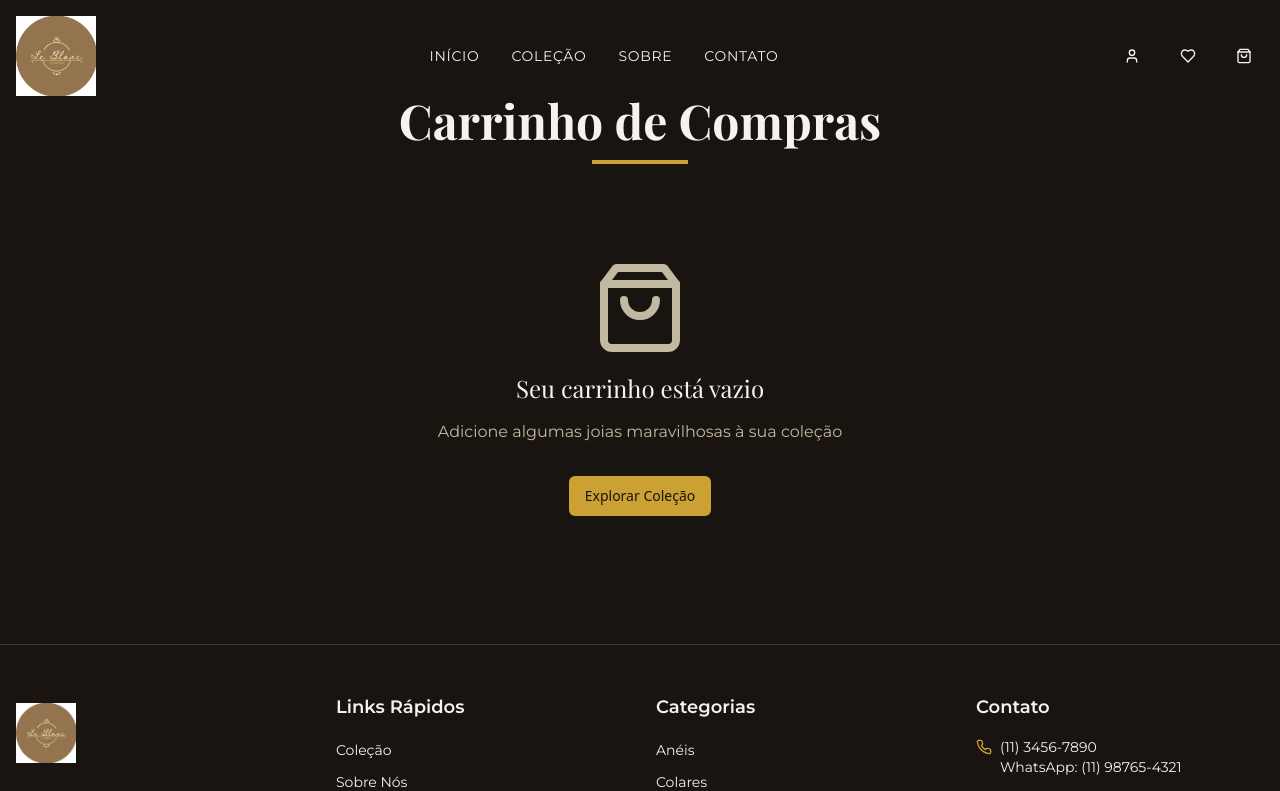
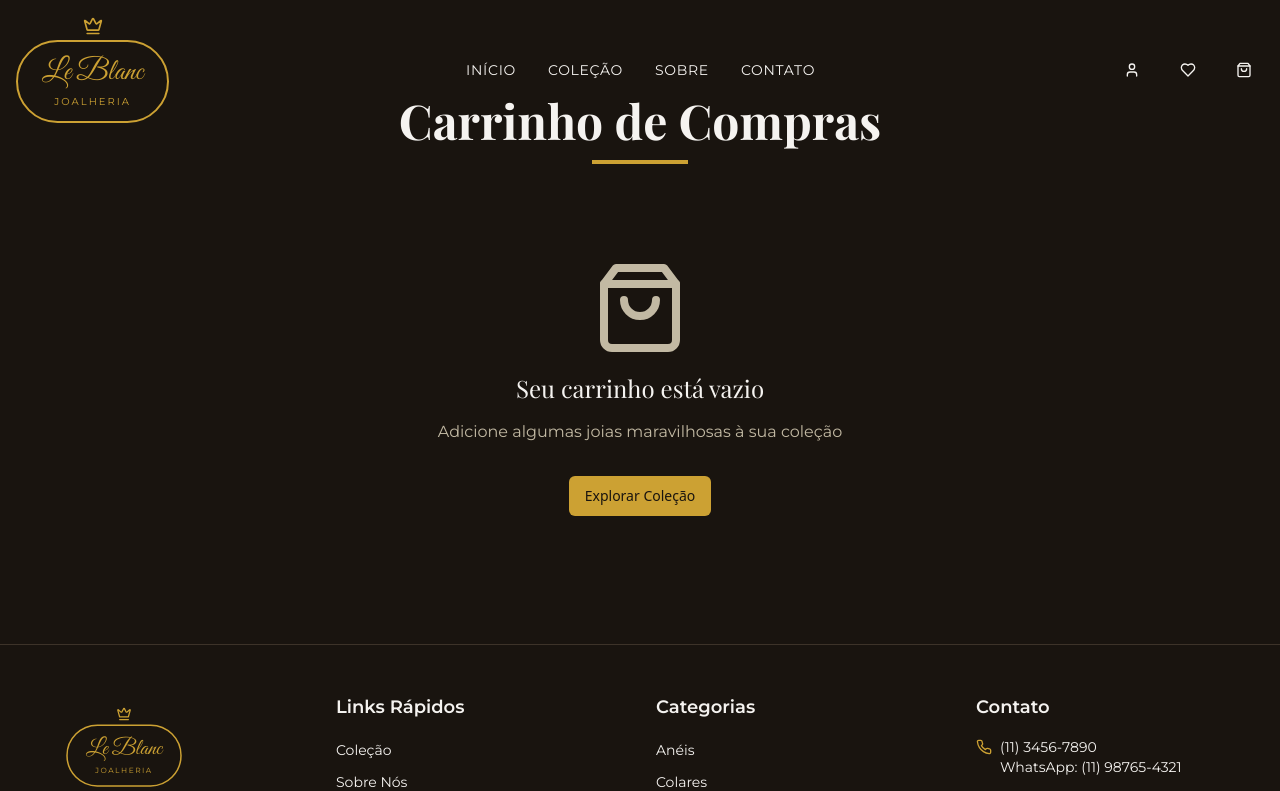
Before and after one commit to GabrielMarani/le-blanc-elegance-shop, a React (Vite) app: page /cart in a window 1280 px wide. Shown: the top 791 px of the page. Built offline with nearby package versions, Linux system fonts and the light colour scheme; the HTML template or start-up script is replaced by a standard one.

Commit message:
Reverted to commit f1de0b6bfc4140073a45637e0fd8d3b4d0361a35

```diff
--- a/src/components/Logo.tsx
+++ b/src/components/Logo.tsx
@@ -1,4 +1,4 @@
-import logoImage from "@/assets/logo.png";
+import { Crown } from "lucide-react";
 
 interface LogoProps {
   className?: string;
@@ -6,13 +6,28 @@ interface LogoProps {
 }
 
 const Logo = ({ className = "", variant = "light" }: LogoProps) => {
+  const isLight = variant === "light";
+
   return (
-    <div className={`flex items-center ${className}`}>
-      <img
-        src={logoImage}
-        alt="Le Blanc Joalheria"
-        className="h-20 w-20 object-contain transition-all duration-300"
-      />
+    <div className={`flex flex-col items-center ${className}`}>
+      {/* Crown */}
+      <Crown className={`h-5 w-5 mb-1 ${isLight ? "text-primary" : "text-luxury-black"}`} />
+
+      {/* Brand Name with Elegant Circle */}
+      <div className={`relative px-6 py-3 border-2 rounded-full ${
+        isLight ? "border-primary" : "border-luxury-black"
+      }`}>
+        <h1 className={`font-great-vibes text-3xl ${
+          isLight ? "text-primary" : "text-luxury-black"
+        }`}>
+          Le Blanc
+        </h1>
+        <p className={`font-montserrat text-[10px] uppercase tracking-[0.2em] text-center mt-1 ${
+          isLight ? "text-primary" : "text-luxury-black"
+        }`}>
+          Joalheria
+        </p>
+      </div>
     </div>
   );
 };
```
Also changed, not shown: src/assets/logo.png (deleted).
